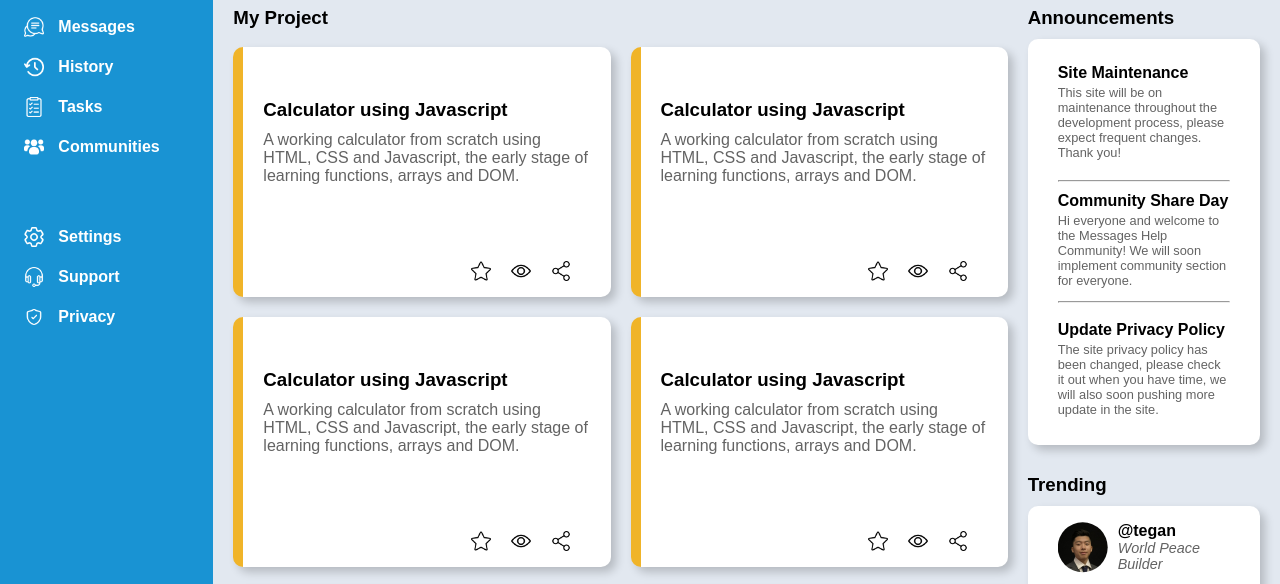
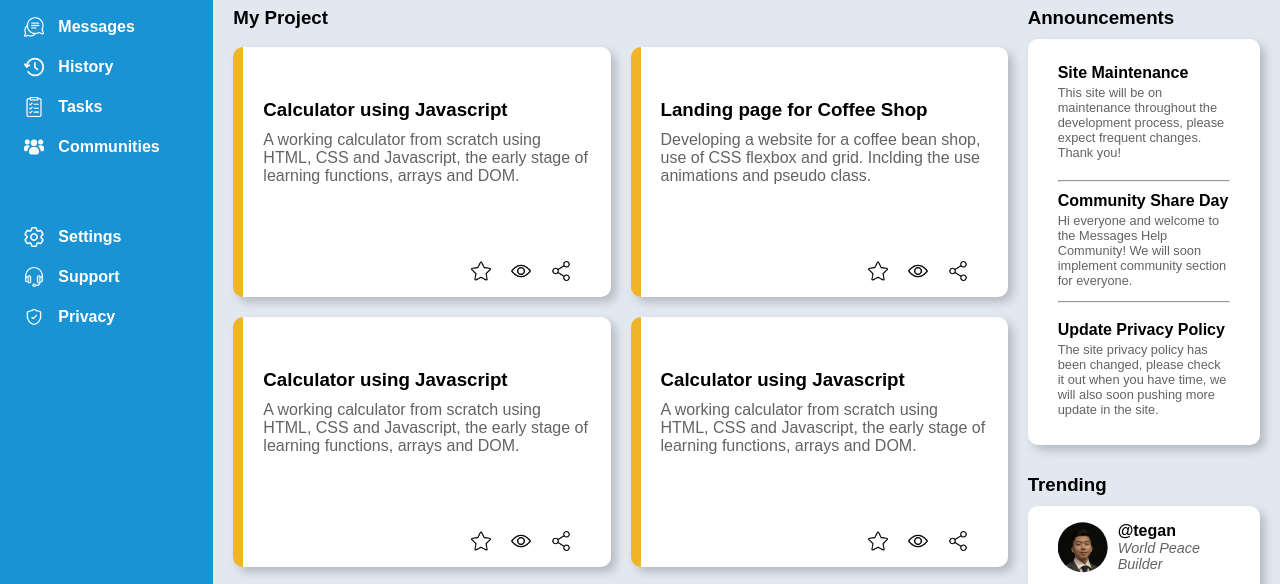
Before and after one commit to Yixin88/admin-dashboard, a plain HTML site: page index.html in a window 1280 px wide. Shown: the part 193-777 px from the top of the page. Drawn offline with Linux system fonts and the light colour scheme.

Commit message:
added second project tile

```diff
--- a/index.html
+++ b/index.html
@@ -86,9 +86,9 @@
                 </div>
 
                 <div class="projectCard">
-                    <h3 class="projectTitle">Calculator using Javascript</h3>
-                    <p class="projectDescription">A working calculator from scratch using HTML, CSS and Javascript,
-                        the early stage of learning functions, arrays and DOM.
+                    <h3 class="projectTitle">Landing page for Coffee Shop</h3>
+                    <p class="projectDescription">Developing a website for a coffee bean shop, use of CSS flexbox and grid. Inclding the use
+                        animations and pseudo class.
                     </p>
                     <div class="cardIconContainer">
                         <img src="/image/favorite.png" alt="favorite icon" width="20px" height="auto">
```
